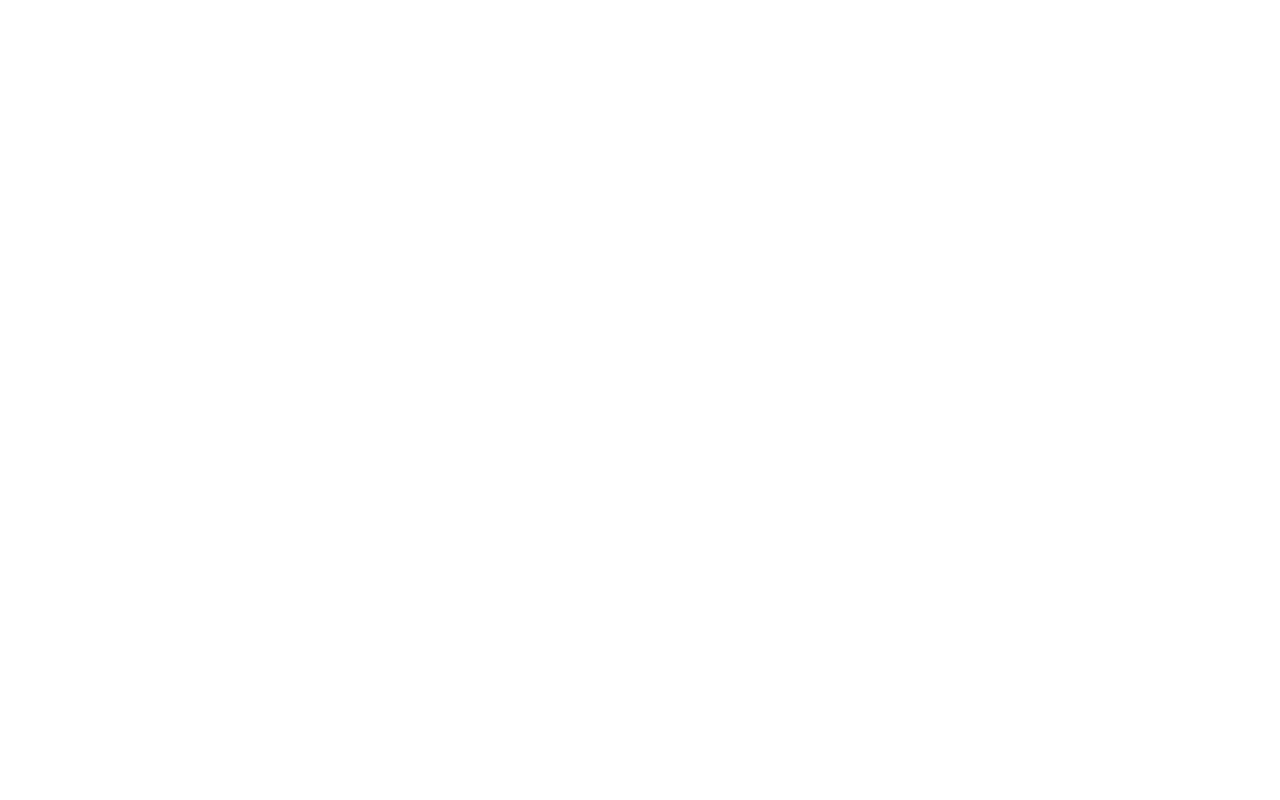
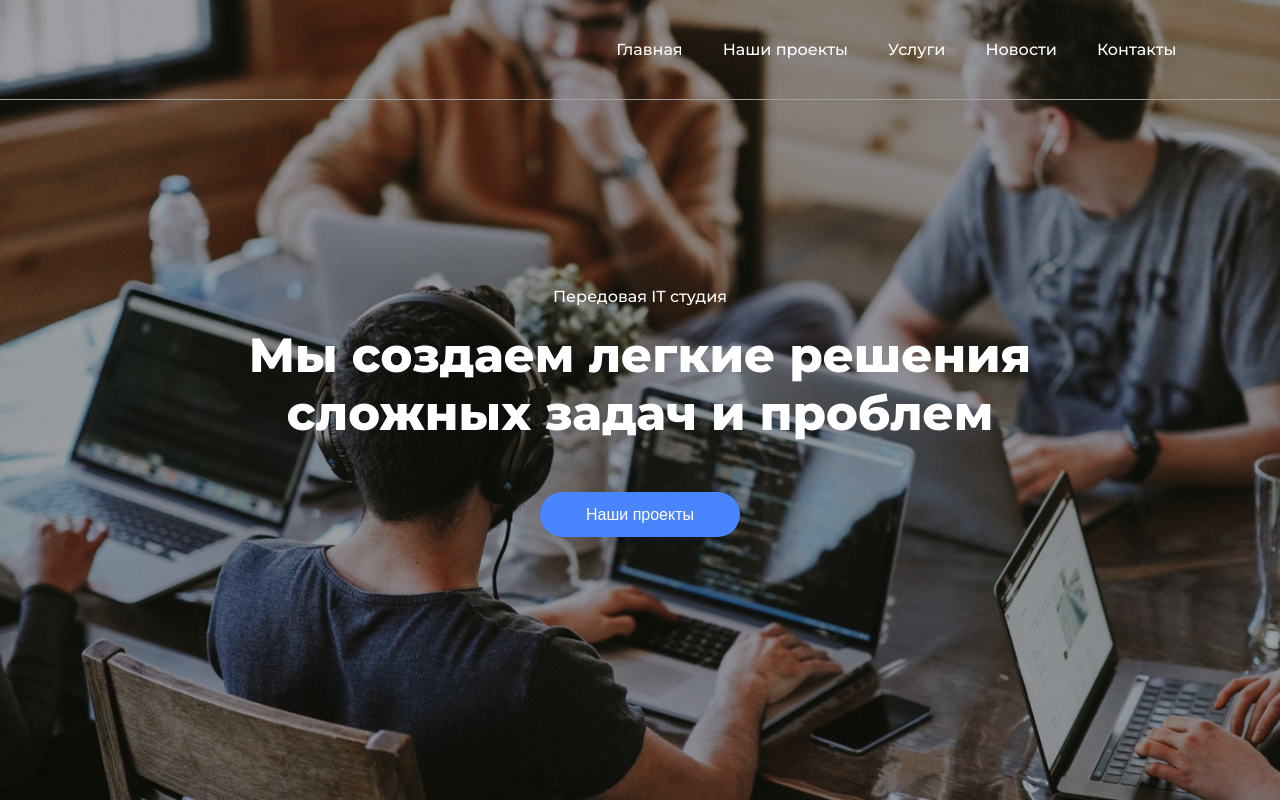
Before and after one commit to Nuts4you/Landing1, a plain HTML site: page index.html in a window 1280 px wide. Drawn offline with Linux system fonts and the light colour scheme.

Commit message:
make header and section main.

```diff
--- a/index.html
+++ b/index.html
@@ -4,8 +4,31 @@
     <meta charset="UTF-8">
     <meta name="viewport" content="width=device-width, initial-scale=1.0">
     <title>landing 1</title>
+    <link href="https://fonts.googleapis.com/css2?family=Montserrat:wght@400;500;600;700;800&display=swap" rel="stylesheet">
+    <link rel="stylesheet" href="style.css">
 </head>
 <body>
-
+    <div class="header-picture">
+        <div class="wrapper-width">
+            <header class="header">
+                <ul class="menu">
+                    <li class="menu__list"><a href="#" class="menu__link">Главная</a></li>
+                    <li class="menu__list"><a href="#" class="menu__link">Наши проекты</a></li>
+                    <li class="menu__list"><a href="#" class="menu__link">Услуги</a></li>
+                    <li class="menu__list"><a href="#" class="menu__link">Новости</a></li>
+                    <li class="menu__list"><a href="#" class="menu__link">Контакты</a></li>
+                </ul>
+            </header>
+        </div>
+        <hr>
+        <div class="wrapper-width">
+            <section class="section section_main">
+                <h1 class="title title_main">Передовая IT студия</h1>
+                <p class="description description_main">Мы создаем легкие решения сложных задач и проблем</p>
+                <button class="button button_main">Наши проекты</button>
+            </section>
+        </div>
+    </div>
+    <script src="script.js"></script>
 </body>
 </html>
--- a/style.css
+++ b/style.css
@@ -0,0 +1,121 @@
+* {
+    margin: 0;
+    padding: 0;
+    box-sizing: border-box;
+}
+
+body {
+    font-size: 16px;
+    font-family: 'Montserrat', sans-serif;
+}
+
+.header-picture {
+    background-image: url(img/header-picture.jpg);
+    background-size: cover;
+    background-position: center;
+    background-repeat: no-repeat;
+    height: 100vh;
+}
+
+.button {
+    width: 200px;
+    height: 45px;
+    border: none;
+    border-radius: 100px;
+    background: #4985ff;
+    font-size: 16px;
+    font-weight: 500;
+    color: #fff;
+}
+
+.wrapper-width {
+    max-width: 1113px;
+    margin: 0 auto;
+}
+
+/* HEADER */
+.header {
+    display: flex;
+    justify-content: flex-end;
+    align-items: center;
+}
+
+.menu {
+    display: flex;
+    justify-content: space-between;
+    align-items: center;
+}
+
+.menu__list {
+    list-style-type: none;
+}
+
+.menu__link {
+    position: relative;
+    display: inline-block;
+    padding: 40px 20px;
+    text-decoration: none;
+    font-weight: 500;
+    color: #fff;
+}
+.menu__link::after {
+    position: absolute;
+    content: '';
+    left: 0;
+    bottom: 0;
+    width: 0;
+    height: 2px;
+    background: #fff;
+    transition: .6s ease;
+}
+.menu__link:hover::after {
+    width: 100%;
+    transition: .6s ease;
+}
+
+/* HR */
+hr {
+    border: none;
+    height: 1px;
+    background: #a1a1a1;
+}
+
+/* MAIN */
+.section_main {
+    display: flex;
+    flex-direction: column;
+    justify-content: center;
+    align-items: center;
+    text-align: center;
+    min-height: 78vh;
+    color: #fff;
+}
+
+.title_main {
+    font-size: 16px;
+    font-weight: 500;
+    padding-bottom: 20px;
+}
+
+.description_main {
+    max-width: 829px;
+    font-size: 48px;
+    font-weight: 800;
+    padding-bottom: 50px;
+}
+
+.button_main:hover {
+    animation: jump 1s;
+}
+
+@keyframes jump {
+    0% {
+        transform: translateY(0px);
+    }
+    50% {
+        transform: translateY(-5px);
+    }
+    100% {
+        transform: translateY(0px);
+    }
+}
```
Also changed, not shown: img/header-picture.jpg (added), 2 other files.
